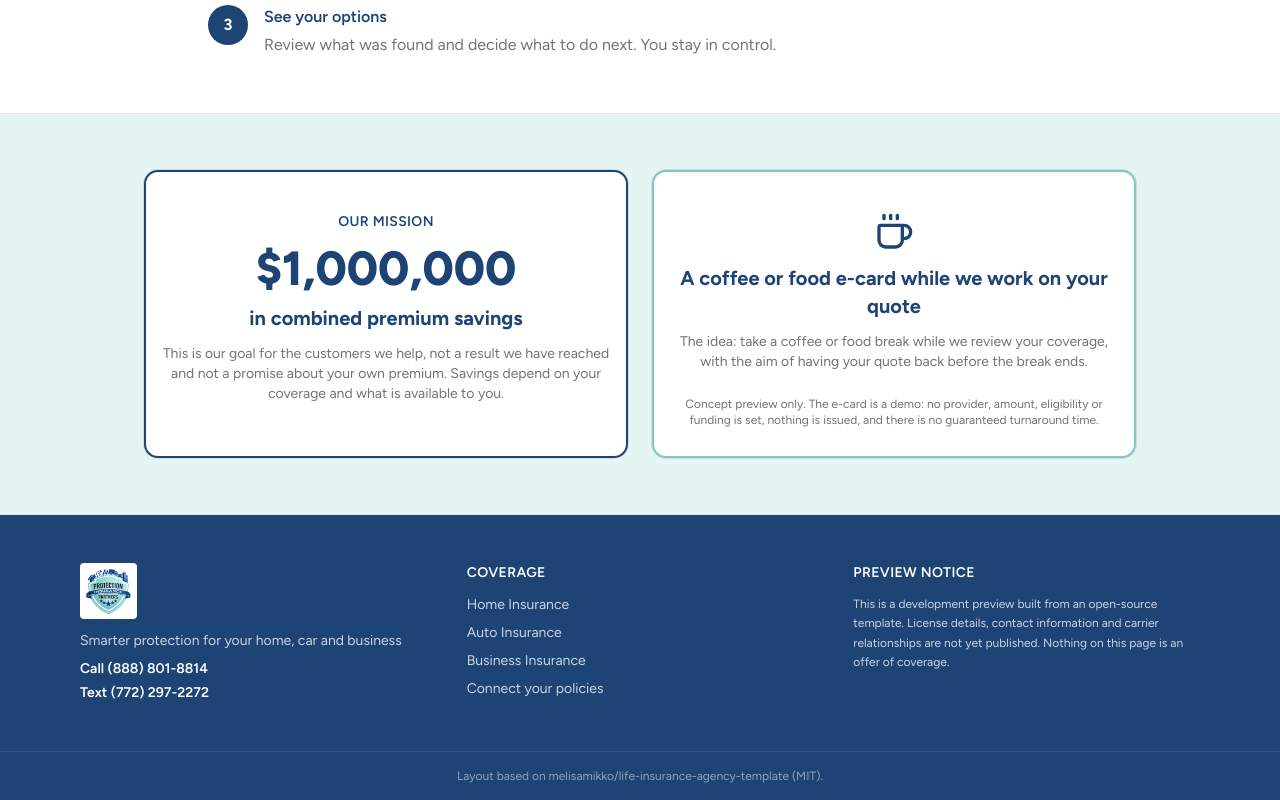
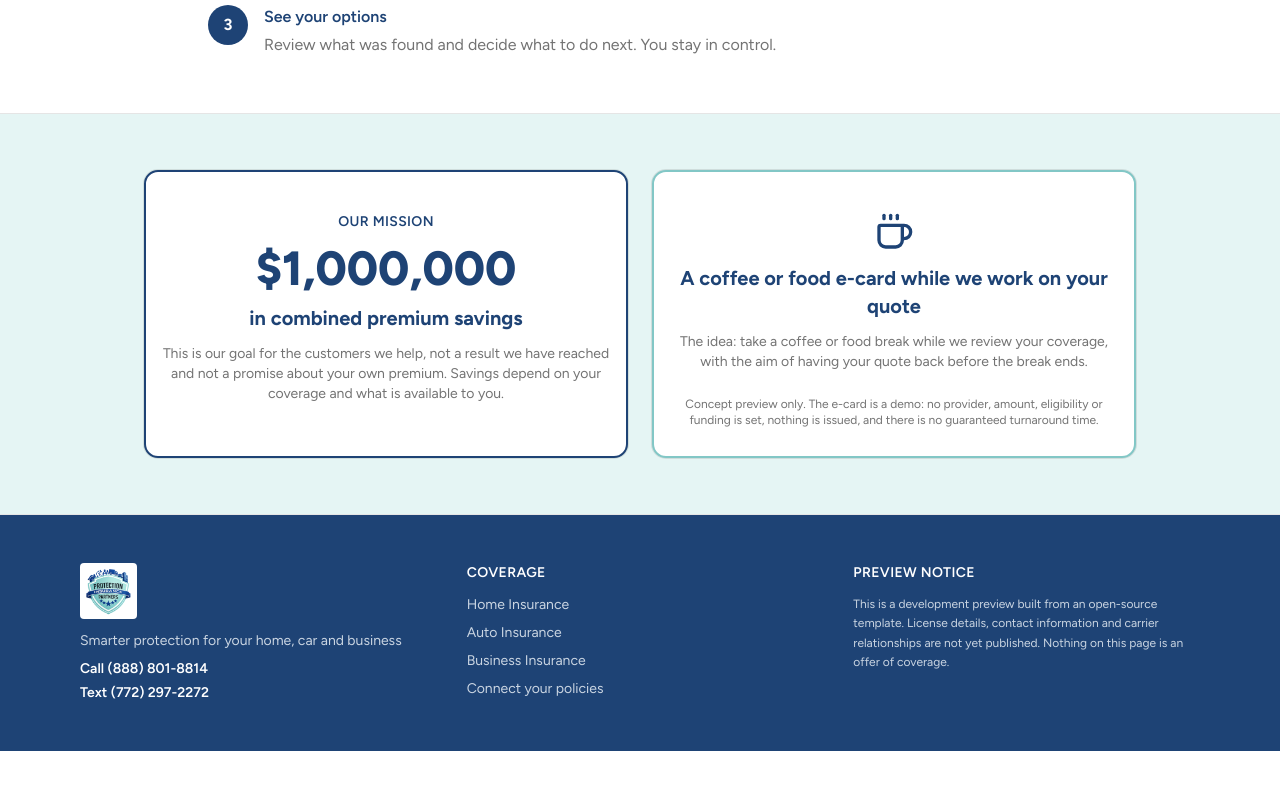
Before and after one commit to breverdbidder/protection-partners-life-dev, a Next.js app: page / in a window 1280 px wide. Shown: the part 1863-2663 px from the top of the page. After the commit the page ends 2614 px from the top, so only its background shows below. Built offline with nearby package versions, Linux system fonts and the light colour scheme; no server answers.

Commit message:
Remove footer attribution
Removed footer attribution to melisamikko template.

```diff
--- a/src/components/site/footer.tsx
+++ b/src/components/site/footer.tsx
@@ -29,9 +29,6 @@ export default function Footer() {
           </p>
         </div>
       </div>
-      <div className="border-t border-white/10 px-4 py-4 text-center text-xs text-slate-400">
-        Layout based on melisamikko/life-insurance-agency-template (MIT).
-      </div>
     </footer>
   );
 }
```
